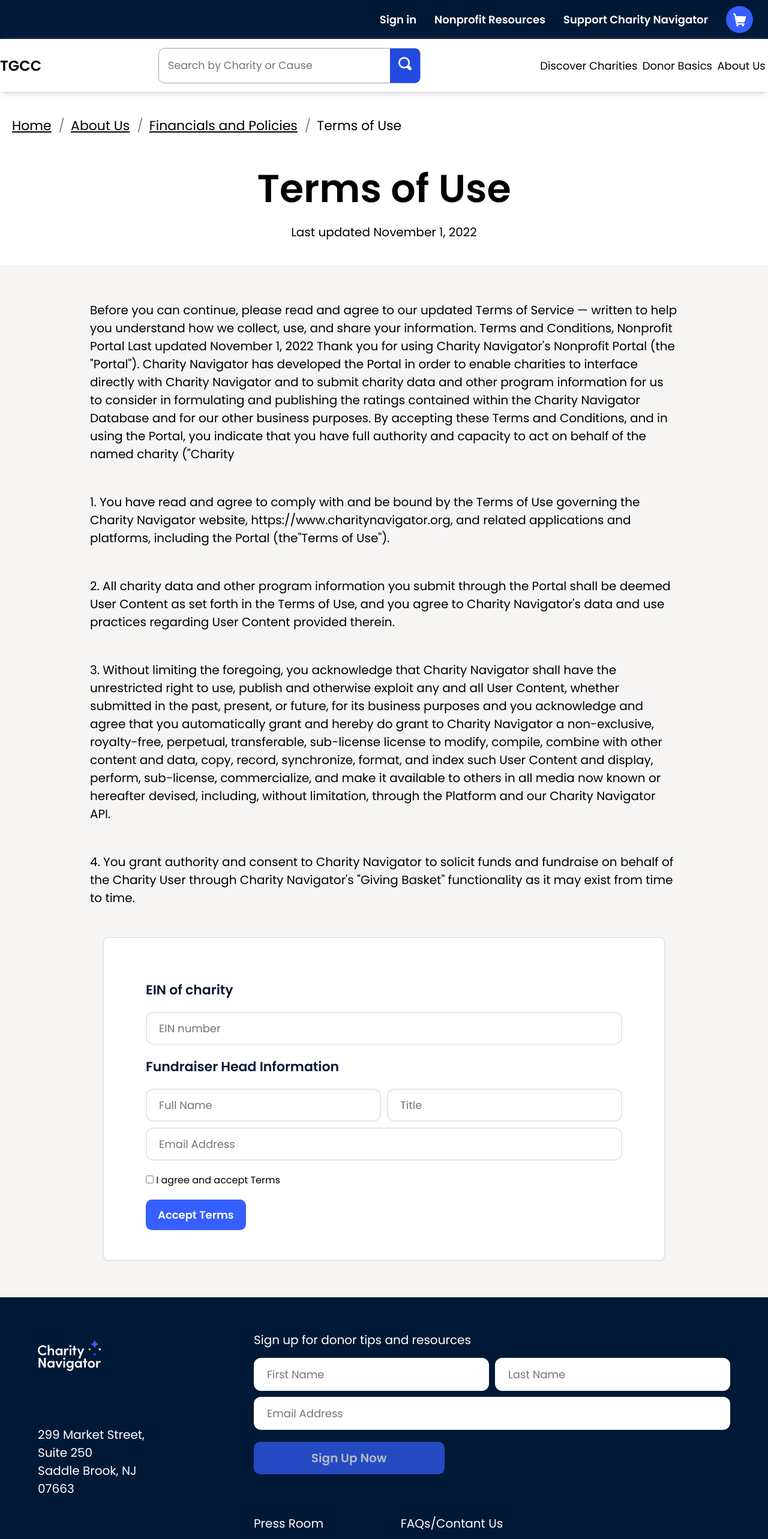
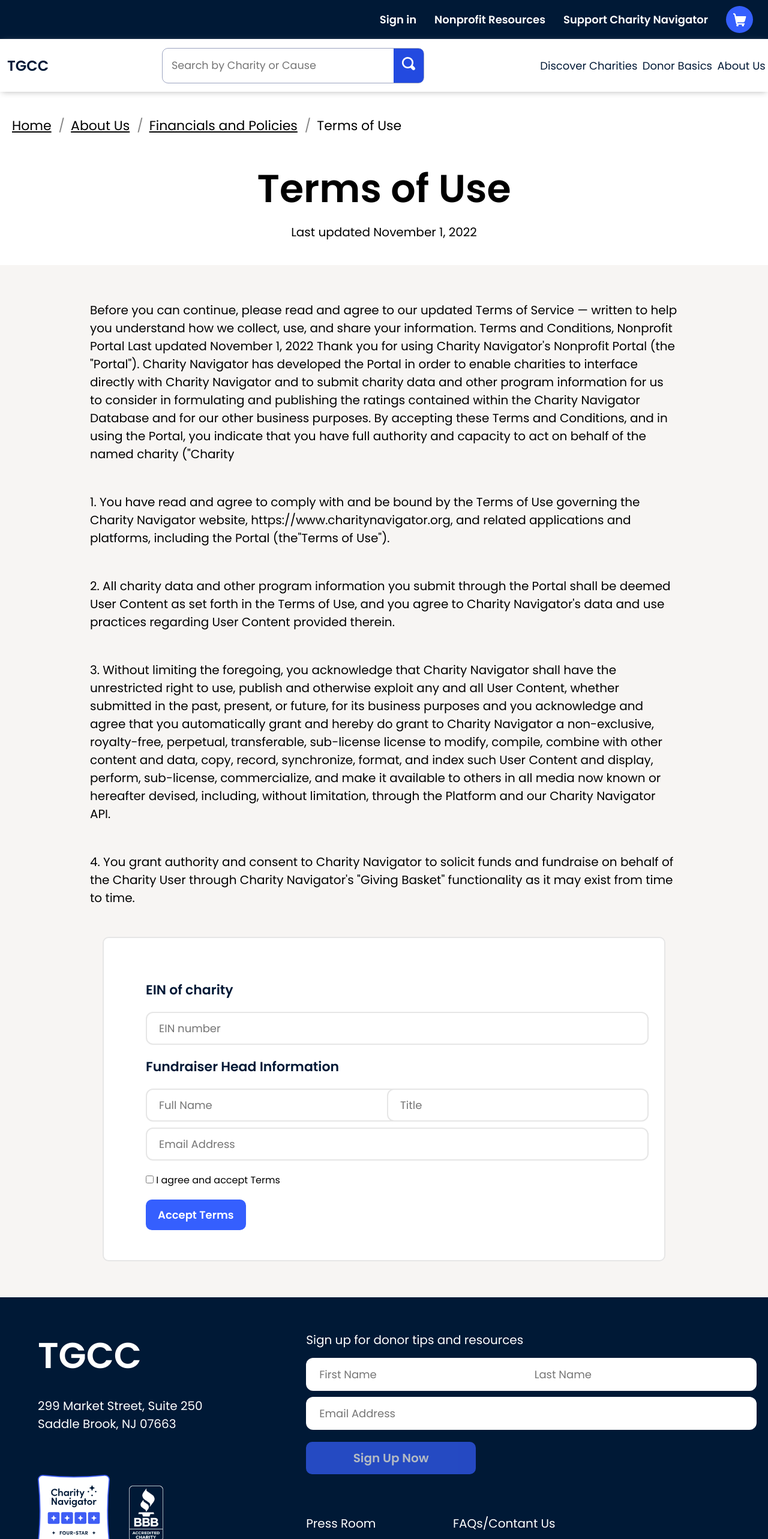
Before and after one commit to Ibtixam/Charity_Navigator, a React (Create React App) app: page / in a window 1280 px wide. Shown: the top 2566 px of the page at 60% size. Built offline with nearby package versions, Linux system fonts and the light colour scheme.

Commit message:
Fix Responsive Issue and disable user zoom

```diff
--- a/public/index.html
+++ b/public/index.html
@@ -3,7 +3,7 @@
   <head>
     <meta charset="utf-8" />
     <link rel="icon" href="%PUBLIC_URL%/favicon.ico" />
-    <meta name="viewport" content="width=device-width, initial-scale=1" />
+    <meta name="viewport" content="width=device-width, initial-scale=1, user-scalable=no" />
     <meta name="theme-color" content="#000000" />
     <meta
       name="description"
--- a/src/App.js
+++ b/src/App.js
@@ -6,6 +6,14 @@
 import Entries from "./components/entries";
 
 const App = () => {
+  const getScreenInfo = () => {
+    const { innerWidth: width, innerHeight: height } = window;
+    document.body.style.setProperty("--width", `${width}px`);
+    document.body.style.setProperty("--height", `${height}px`);
+    window.scrollTo(0, 0);
+  };
+  window.addEventListener("resize", getScreenInfo);
+  window.addEventListener("orientationchange", getScreenInfo);
   return (
     <React.Fragment>
       <Router>
--- a/src/components/footer/index.js
+++ b/src/components/footer/index.js
@@ -1,5 +1,4 @@
 import React from "react";
-import charityNavLogo from "../../assets/charitynav-logo-stack-white.svg";
 import starBadge from "../../assets/four-star-rating-badge--1-.svg";
 import bbbLogo from "../../assets/ac-s-cmyk-h-reversedwhite-w-url-01.svg";
 import candidSeal from "../../assets/candid-seal-platinum-2023.png";
@@ -14,15 +13,19 @@
   FooterWrapper,
   Input,
   InputWrapper,
+  SiteName,
   SubmitButton,
 } from "./styles";
+import { NavLink } from "react-router-dom";
 
 const Footer = () => {
   return (
     <FooterWrapper>
       <FooterContainer>
         <div className="firstpair">
-          <img className="logo" src={charityNavLogo} alt="CharityNav Logo" />
+          <NavLink to="/" style={{ textDecoration: "none" }}>
+            <SiteName>TGCC</SiteName>
+          </NavLink>{" "}
           <FooterText>
             299 Market Street, Suite 250 <br /> Saddle Brook, NJ 07663
           </FooterText>
--- a/src/components/footer/styles.js
+++ b/src/components/footer/styles.js
@@ -83,9 +83,7 @@
   border-radius: 12px;
   font-family: inherit;
   font-size: 18px;
-  @media only screen and (max-width: 400px) {
-    max-width: 400px;
-  }
+  width: inherit;
   &:focus {
     border: 2px solid #4870fe;
   }
@@ -117,6 +115,7 @@
 export const InputWrapper = styled.div`
   display: grid;
   gap: 10px;
+  width: 100%;
   grid-template-columns: repeat(2, auto);
   > :last-child {
     grid-column: 1 / -1; /* Span from first to last column */
@@ -125,5 +124,15 @@
     grid-template-rows: repeat(1, max);
     grid-template-columns: repeat(2, auto);
     grid-template-columns: none;
+    width: 90%;
   }
 `;
+
+export const SiteName = styled.h2`
+  color: #fff;
+  font-size: 60px;
+  margin-top: 20px;
+  @media screen and (max-width: 480px) {
+    font-size: 45px;
+  }
+`;
--- a/src/components/header/index.js
+++ b/src/components/header/index.js
@@ -8,6 +8,7 @@
   SearchButton,
   LinkWrapper,
   SvgWrapper,
+  SiteName,
 } from "./styles";
 import { CartSvg, SearchSvg } from "../../assets";
 import { NavLink } from "react-router-dom";
@@ -24,13 +25,9 @@
         </SvgWrapper>
       </Header>
       <Navbar>
-        <h2
-          onClick={() => {
-            window.location = "/";
-          }}
-        >
-          TGCC
-        </h2>
+        <NavLink to="/">
+          <SiteName>TGCC</SiteName>
+        </NavLink>
         <InputWrapper>
           <input type="text" placeholder="Search by Charity or Cause" />
           <SearchButton>
--- a/src/components/header/styles.js
+++ b/src/components/header/styles.js
@@ -20,9 +20,7 @@
   font-size: 18px;
   font-weight: 600;
   color: #fff;
-  margin-right: 30px;
-  margin-top: 15px;
-  margin-bottom: 15px;
+  margin: 15px 30px 15px 0;
 `;
 
 export const SvgWrapper = styled.div`
@@ -45,16 +43,17 @@
   box-shadow: 0 3px 10px -3px #b8b8b8;
   position: relative;
   background: #fff;
-  img {
-    width: 340px;
-    margin-left: 25px;
-  }
   @media only screen and (max-width: 1000px) {
-    img {
-      width: 250px;
-    }
     height: 80px;
   }
+  a {
+    text-decoration: none;
+  }
+`;
+
+export const SiteName = styled.h2`
+  color: #001936;
+  margin-left: 12px;
 `;
 
 export const InputWrapper = styled.div`
@@ -100,8 +99,7 @@
     display: none;
   }
   a {
-    text-decoration: none;
-    color: black;
+    color: #001936;
     font-size: 18px;
   }
 `;
--- a/src/components/terms/styles.js
+++ b/src/components/terms/styles.js
@@ -1,7 +1,7 @@
 import styled from "styled-components";
 
 export const Wrapper = styled.div`
-  max-width: 100%;
+  width: 100%;
   ul {
     display: flex;
     justify-content: flex-start;
@@ -115,6 +115,7 @@
   border-radius: 12px;
   font-family: inherit;
   font-size: 18px;
+  width: inherit;
   &:focus {
     border: 2px solid #4870fe;
   }
@@ -129,6 +130,7 @@
     grid-column: 1 / -1;
   }
   @media only screen and (max-width: 1000px) {
+    width: 90%;
     grid-template-columns: repeat(1, auto);
   }
 `;
@@ -140,10 +142,10 @@
   flex-direction: column;
   background: white;
   padding: 50px 70px;
-  max-width: 100%;
   border-radius: 10px;
   border: 2px solid #e6e6e6;
   @media screen and (max-width: 450px) {
+    width: 90%;
     padding: 50px 20px;
   }
 `;
```
Also changed, not shown: 1 other file (tests, documents, lock files or other folders).
